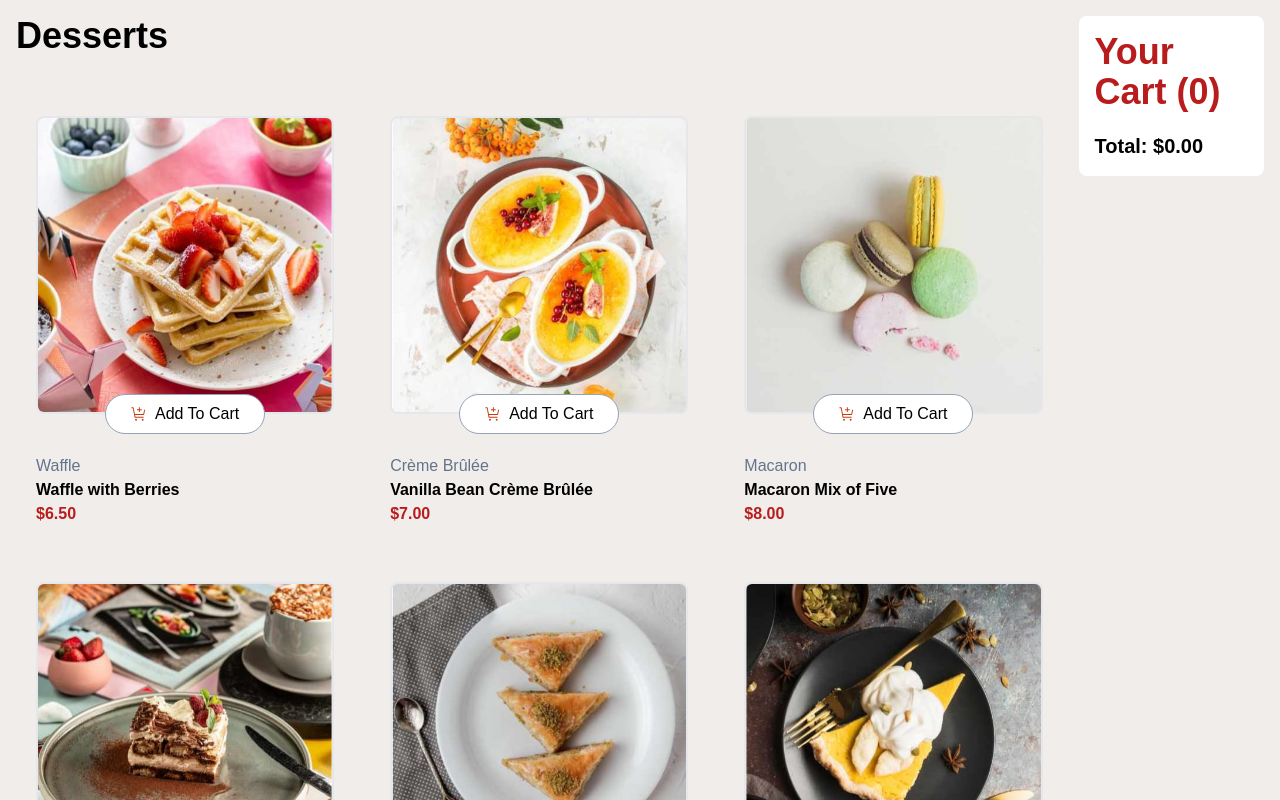
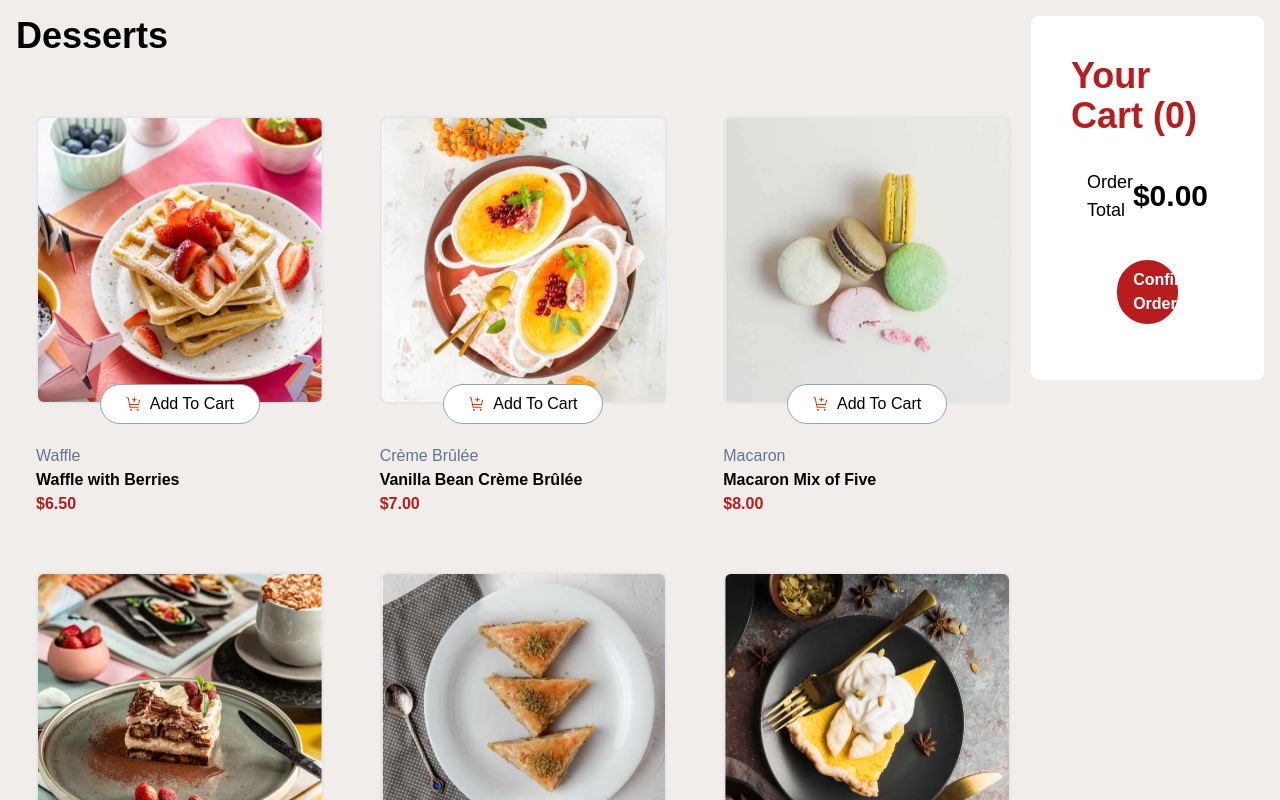
Before and after one commit to KamCoder5/restaurant-product-list, a Next.js app: page / in a window 1280 px wide. Shown: the top 800 px of the page. Built offline with nearby package versions, Linux system fonts and the light colour scheme.

Commit message:
added button and total order to cart

```diff
--- a/src/app/components/SummaryCardItem.tsx
+++ b/src/app/components/SummaryCardItem.tsx
@@ -14,7 +14,7 @@ export const SummaryCardItem: React.FC<SummaryCardItemProps> = ({
   const totalPriceForIndividualProduct = price * quantity;
 
   return (
-    <div className="w-full bg-white mb-4">
+    <div className="w-full mb-4">
       <div className="flex justify-between items-center">
         <p className="text-slate-700 text-lg font-bold">{name}</p>
         <p className="text-slate-600 text-lg font-bold">
--- a/src/app/page.tsx
+++ b/src/app/page.tsx
@@ -78,11 +78,12 @@ export default function Home() {
           ))}
         </div>
       </div>
-      <div className="lg:w-1/4 lg:pl-4 order-last">
+      {/* summary card */}
+      <div className="lg:w-1/4  lg:h-1/4 lg:p-10 bg-white max-sm:p-10 rounded-lg">
+        <div className="text-red-700 text-4xl font-extrabold">
+          Your Cart ({totalItemsInCart})
+        </div>
         <div className="bg-white p-4 rounded-lg mt-8 lg:mt-0 lg:sticky lg:top-4">
-          <div className="text-red-700 text-4xl font-extrabold mb-5">
-            Your Cart ({totalItemsInCart})
-          </div>
           {Object.entries(productsInCart).map(([name, { price, quantity }]) => (
             <SummaryCardItem
               key={name}
@@ -91,8 +92,20 @@ export default function Home() {
               quantity={quantity}
             />
           ))}
-          <div className="text-xl font-bold mt-4">
-            Total: ${getTotalCartCost().toFixed(2)}
+
+          <div className="flex flex-row text-lg mt-4 justify-between items-center">
+            <span>Order Total </span>
+            <span className="font-extrabold text-3xl">
+              ${getTotalCartCost().toFixed(2)}
+            </span>
+          </div>
+          <div className="flex justify-center w-full  mt-4">
+            <button
+              type="button"
+              className="bg-red-700 hover:bg-red-500 text-white font-bold py-2 px-4 rounded-full w-1/2 mt-5"
+            >
+              Confirm Order
+            </button>
           </div>
         </div>
       </div>
```
